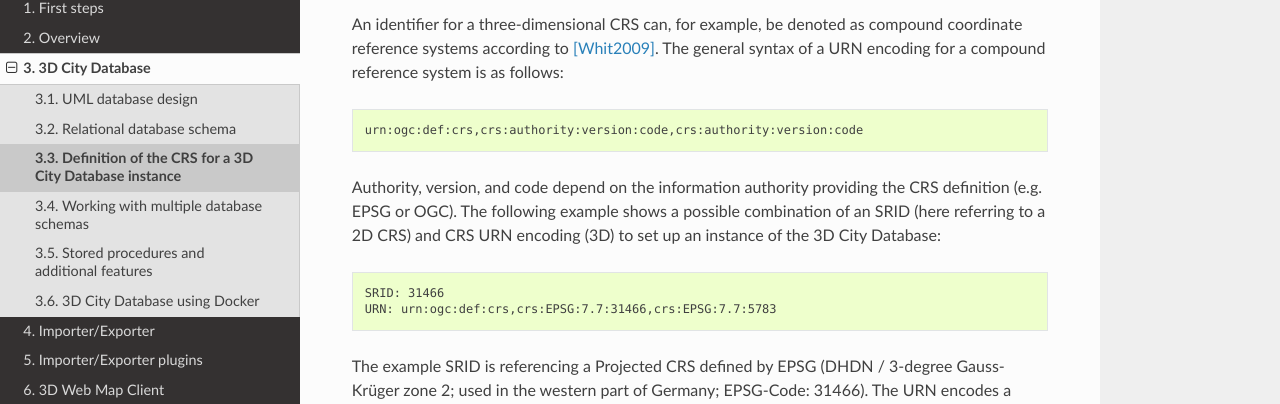
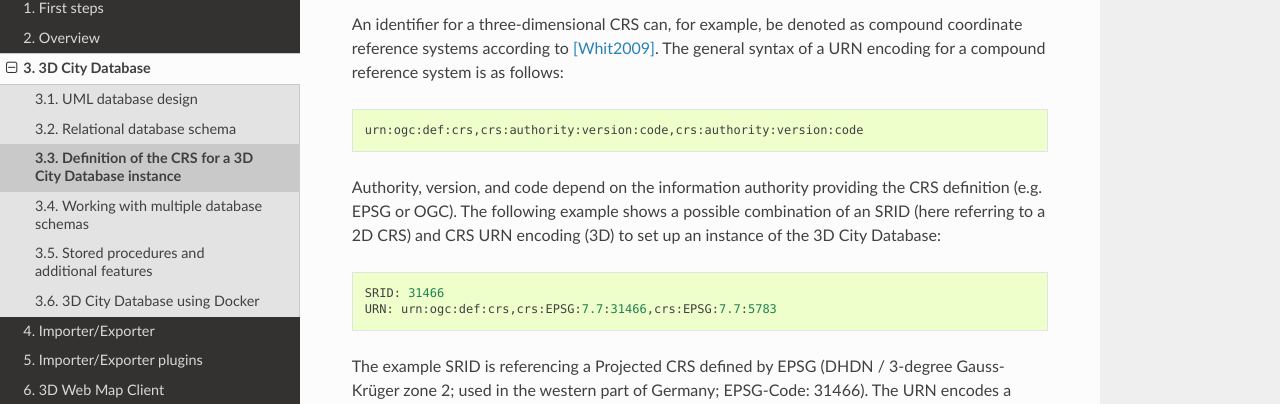
Before and after one commit to 3dcitydb/3dcitydb-docs, a Sphinx documentation site: the page built from source/3dcitydb/define-crs.rst, in a window 1280 px wide and 900 px high, scrolled down 779 px. Shown: the part 137-541 px from the top of the window. Built offline with Sphinx 7.4.7 and the Read the Docs theme 2.0.0, drawn with Linux system fonts in a browser that asks for light colours.

Commit message:
removed highlight_language again

```diff
--- a/source/conf.py
+++ b/source/conf.py
@@ -357,5 +357,3 @@ intersphinx_mapping = {'https://docs.python.org/': None}
 
 numfig = True
 numfig_format = {'figure': 'Fig. %s', 'table': 'Table %s', 'code-block': 'Listing %s'}
-
-highlight_language = 'text'
```
